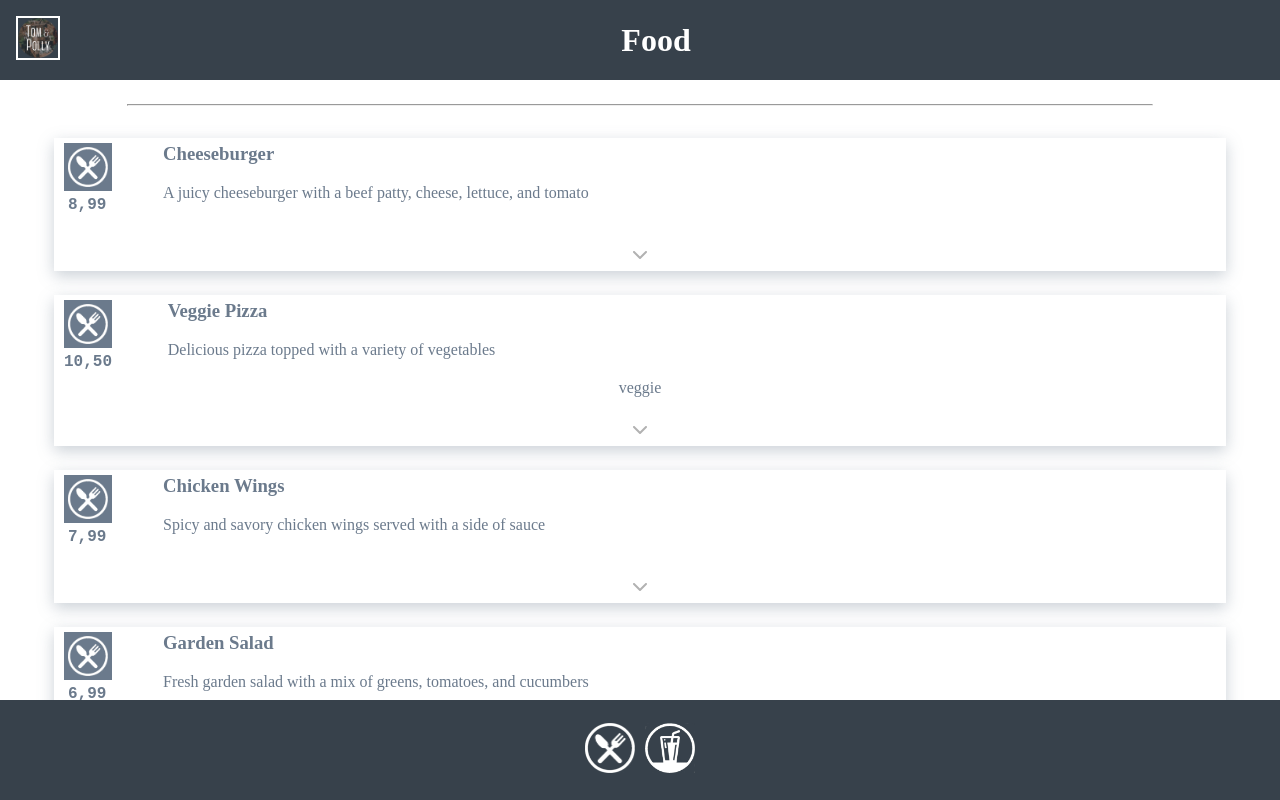
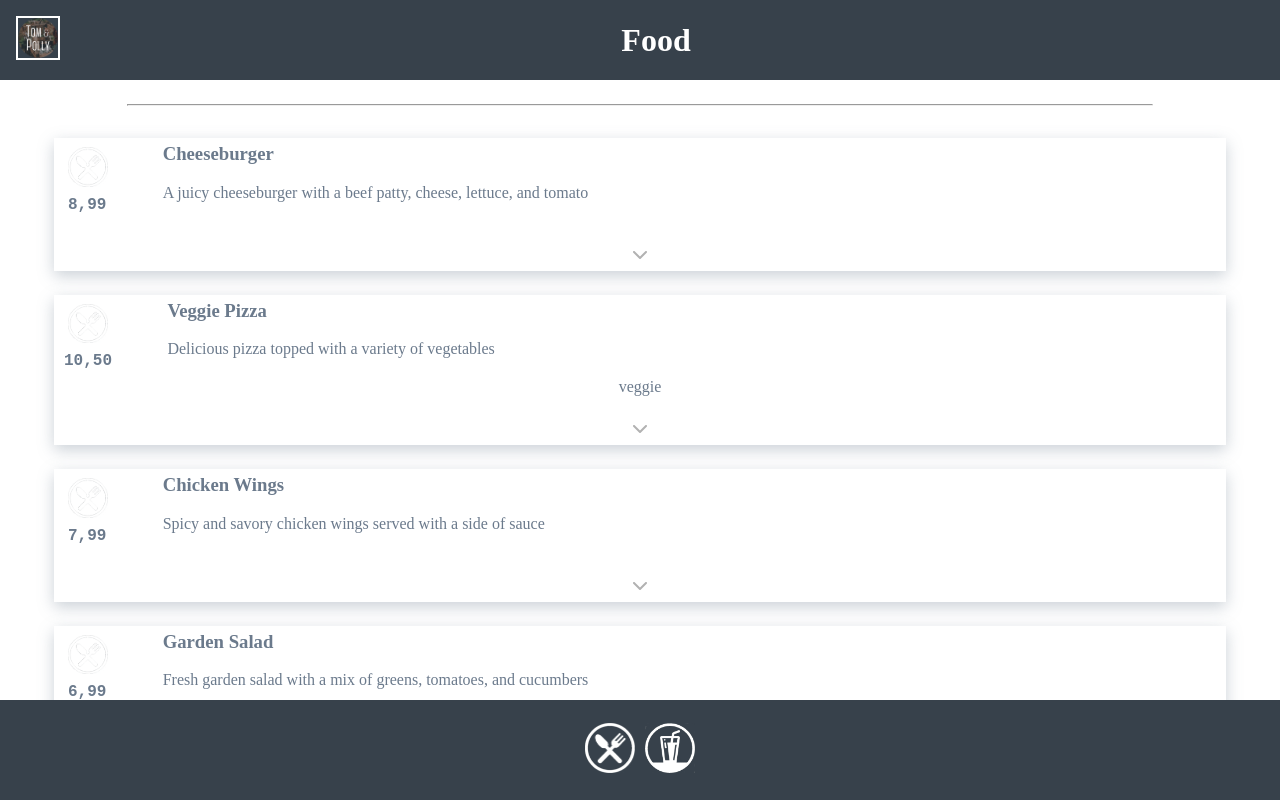
Before and after one commit to DevGrumpiness/casavazquez, a Next.js app: page /food in a window 1280 px wide. Shown: the top 800 px of the page. Built offline with nearby package versions, Linux system fonts and the light colour scheme.

Commit message:
adjust details section of list items

```diff
--- a/src/app/components/DigitalMenu.scss
+++ b/src/app/components/DigitalMenu.scss
@@ -38,73 +38,3 @@ hr {
 	width: 80%;
 	margin-bottom: 2rem;
 }
-
-.menuItems {
-	display: flex;
-	flex-direction: column;
-	align-items: center;
-	gap: 1.5rem;
-
-	.listItem {
-		display: flex;
-		flex-direction: column;
-		align-items: center;
-		justify-content: center;
-		gap: 8px;
-
-		width: 90%;
-		margin: 0 auto;
-
-		background: transparent;
-		padding: 5px 10px;
-		color: #6b7a8c;
-		border: none;
-		box-shadow: rgba(107, 122, 140, 0.35) 0px 5px 15px;
-
-		.listItem-header {
-			display: flex;
-			align-items: flex-start;
-			gap: 1rem;
-			width: 100%;
-
-			.content {
-				display: flex;
-				flex-direction: column;
-				justify-content: space-between;
-				width: 100%;
-
-				h3 {
-					margin-top: 0;
-				}
-			}
-
-			.price {
-				color: #6b7a8c;
-				font-weight: 600;
-				font-family: "Courier New", Courier, monospace;
-			}
-		}
-
-		img {
-			height: 40px;
-			width: auto;
-			background: #6b7a8c;
-			padding: 4px;
-		}
-
-		.listItem-details {
-			max-height: 1000px;
-			opacity: 1;
-			transition: all 1s ease;
-		}
-
-		.hidden {
-			max-height: 0;
-			opacity: 0 !important; // need to set !important because the expand icon has a opacity setting
-		}
-
-		.expand {
-			opacity: 0.3;
-		}
-	}
-}
--- /dev/null
+++ b/src/app/components/ListItem.scss
@@ -0,0 +1,76 @@
+.menuItems {
+	display: flex;
+	flex-direction: column;
+	align-items: center;
+	gap: 1.5rem;
+
+	.listItem {
+		display: flex;
+		flex-direction: column;
+		align-items: center;
+		justify-content: center;
+		gap: 8px;
+
+		width: 90%;
+		margin: 0 auto;
+
+		background: transparent;
+		padding: 5px 10px;
+		color: #6b7a8c;
+		border: none;
+		box-shadow: rgba(107, 122, 140, 0.35) 0px 5px 15px;
+
+		.listItem-header {
+			display: flex;
+			align-items: flex-start;
+			gap: 1rem;
+			width: 100%;
+
+			.content {
+				display: flex;
+				flex-direction: column;
+				justify-content: space-between;
+				width: 100%;
+
+				h3 {
+					margin-top: 0;
+				}
+			}
+
+			.price {
+				color: #6b7a8c;
+				font-weight: 600;
+				font-family: "Courier New", Courier, monospace;
+			}
+		}
+
+		img {
+			width: 40px;
+			height: auto;
+			padding: 4px;
+			transition: width 100ms ease;
+		}
+
+		&.expanded {
+			img {
+				width: 35vw;
+				max-width: 150px;
+			}
+		}
+
+		.listItem-details {
+			overflow: hidden;
+			max-height: 1000px;
+			transition: max-height 100ms ease;
+		}
+
+		.hidden {
+			max-height: 0;
+			overflow: hidden;
+		}
+
+		.expand {
+			opacity: 0.3;
+		}
+	}
+}
--- a/src/app/components/ListItem.tsx
+++ b/src/app/components/ListItem.tsx
@@ -1,4 +1,6 @@
 "usec client";
+import "./ListItem.scss";
+
 import { TMenuItemDrink, TMenuItemFood } from "../../interfaces/menuItem";
 import { useRouter } from "next/navigation";
 import Image from "next/image";
@@ -16,8 +18,6 @@ export const ListItem: React.FC<ListItemProps> = ({ listItem, imageUrl }) => {
 
 	const [isDetailsOpen, setIsDetailsOpen] = useState(false);
 
-	const router = useRouter();
-
 	const handleHeaderClick = () => {
 		console.log(isDetailsOpen);
 		if (isDetailsOpen) {
@@ -32,7 +32,10 @@ export const ListItem: React.FC<ListItemProps> = ({ listItem, imageUrl }) => {
 	};
 
 	return (
-		<div id={String(listItem.id)} className="listItem">
+		<div
+			id={String(listItem.id)}
+			className={`listItem ${isDetailsOpen && "expanded"}`}
+		>
 			<div className="listItem-header" onClick={handleHeaderClick}>
 				<div>
 					<Image
```
